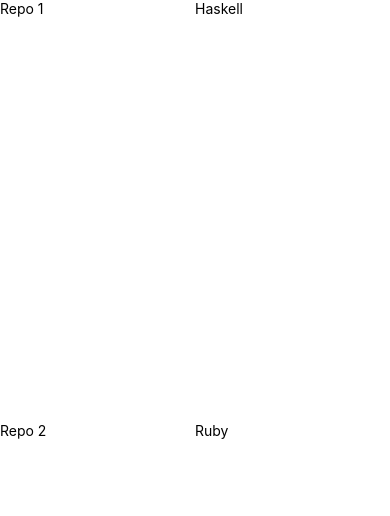
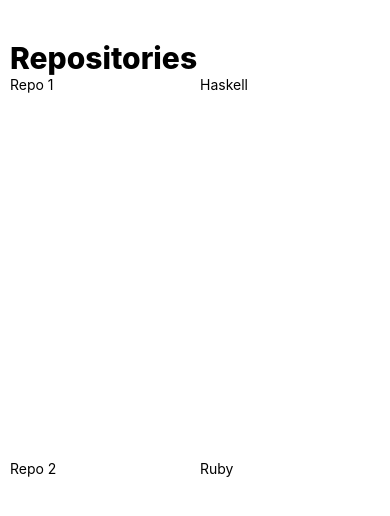
Before and after one commit to stackbuilders/react-native-quito-lambda, a React Native app: screen / in a window 390 px wide. Shown: the top 516 px of the page. Built offline with nearby package versions, Linux system fonts and the light colour scheme.

Commit message:
Add header, command to run IOS simulator

```diff
--- a/components/repositories.js
+++ b/components/repositories.js
@@ -1,5 +1,5 @@
 import React from "react";
-import { View } from "react-native";
+import { View, Text } from "react-native";
 
 import Repository from "./repository"
 
@@ -10,7 +10,10 @@ export default class Repositories extends React.Component {
 
   render() {
     return (
-      <View style={{ flex: 1, flexDirection: "column" }}>
+      <View style={{ flex: 1, flexDirection: "column", paddingLeft: 10 }}>
+        <View>
+          <Text style={{ paddingTop: 40, fontSize: 30, fontWeight: "800" }}>Repositories</Text>
+        </View>
         {this.props.repos.map((repo, i) =>
           <Repository key={i} repo={repo} />
         )}
--- a/package.json
+++ b/package.json
@@ -2,6 +2,7 @@
   "main": "node_modules/expo/AppEntry.js",
   "private": true,
   "scripts": {
+    "start_ios": "exp start --ios",
     "start": "exp start"
   },
   "dependencies": {
```
